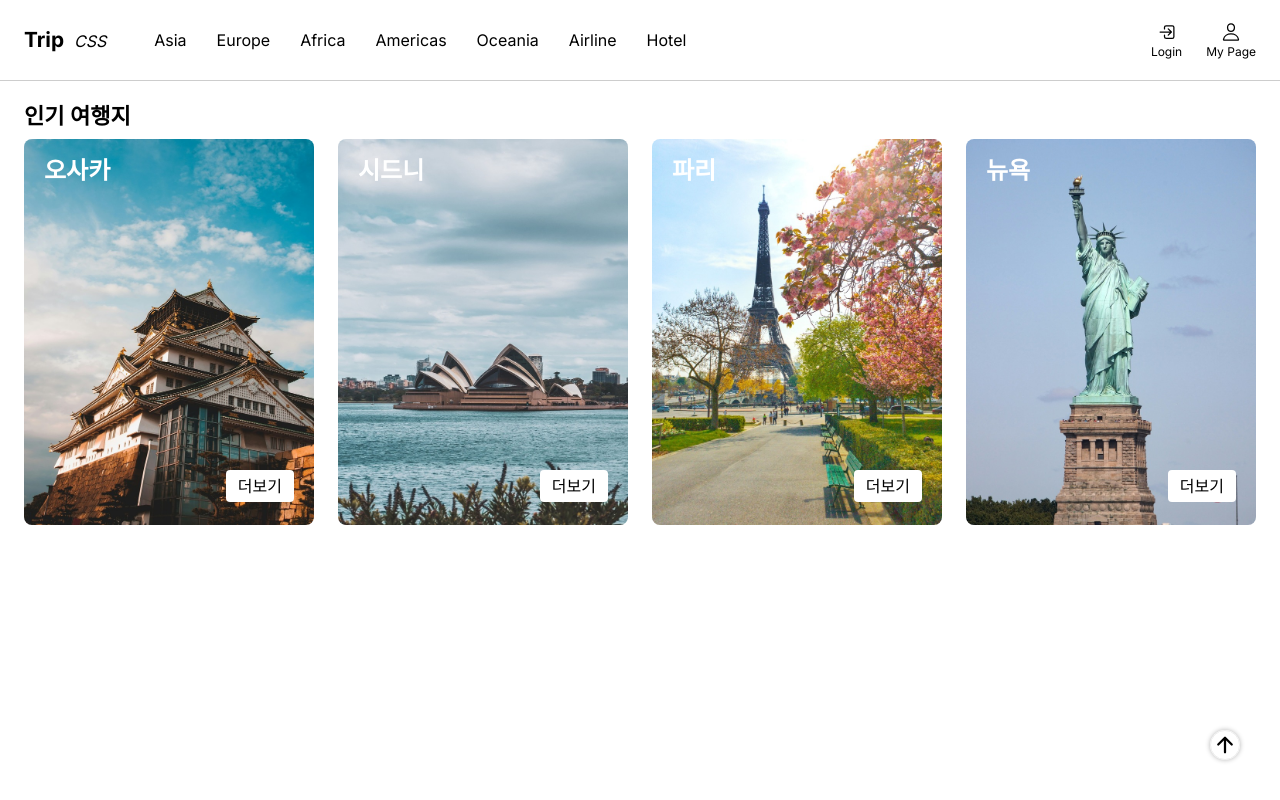
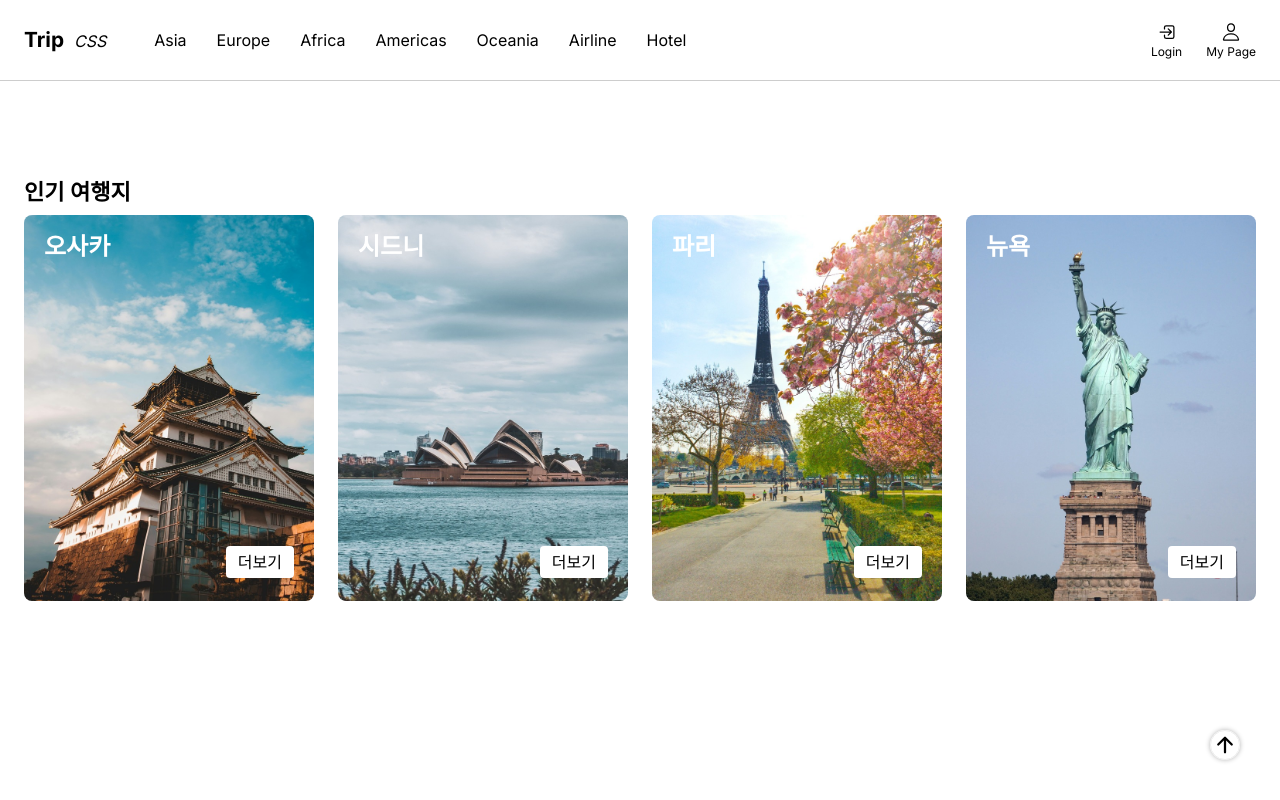
Before and after one commit to Codiving/DevStudy, a Next.js app: page / in a window 1280 px wide. Built offline with nearby package versions, Linux system fonts and the light colour scheme.

Commit message:
chore: BestTripCountry css 수정

```diff
--- a/src/components/BestTripCountry/BestTripCountry.module.css
+++ b/src/components/BestTripCountry/BestTripCountry.module.css
@@ -2,7 +2,7 @@
   max-width: 1400px;
   display: flex;
   flex-direction: column;
-  margin: 24px auto 0px auto;
+  margin: 100px auto 0px auto;
   padding: 0px 24px;
   gap: 12px;
 }
```
